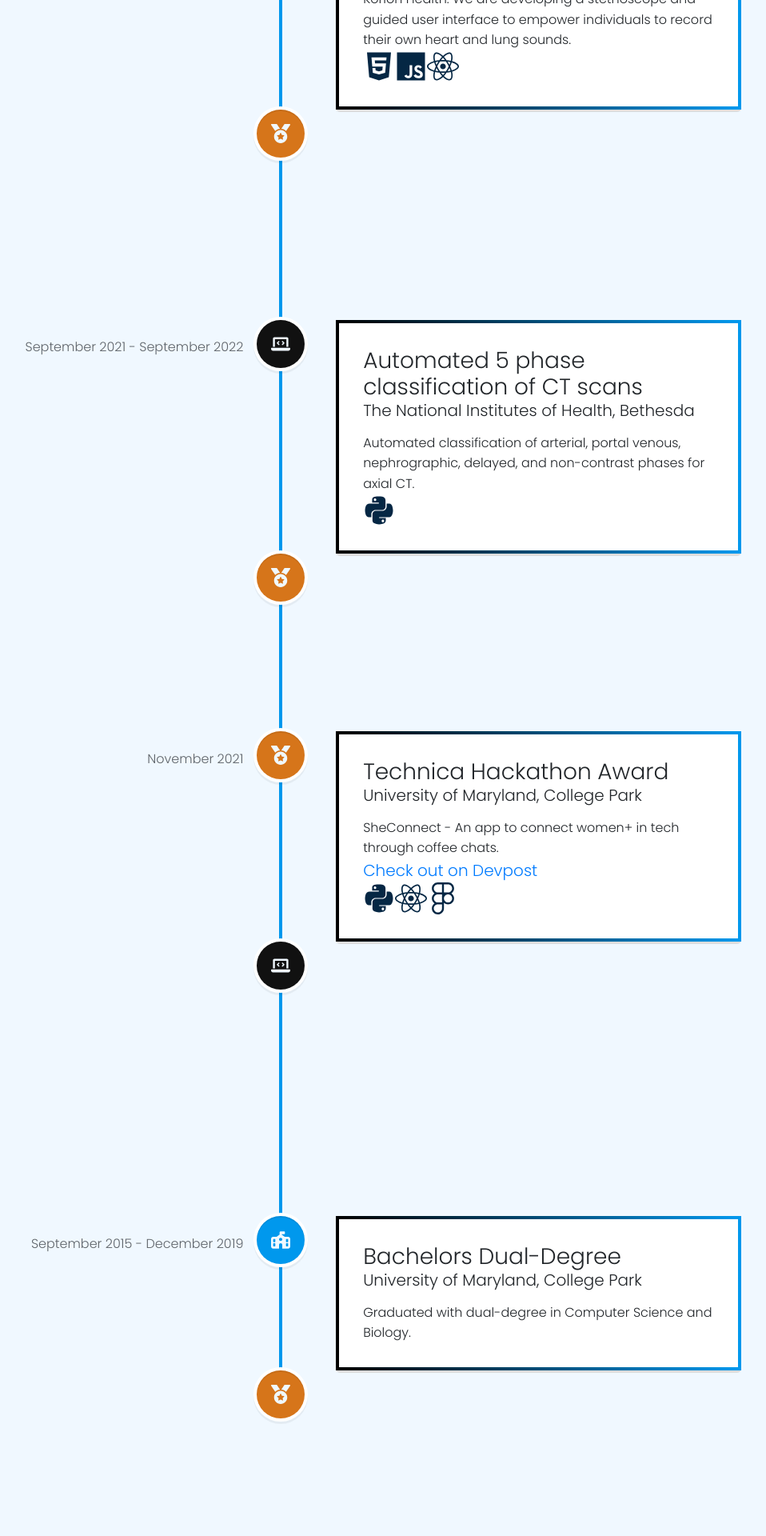
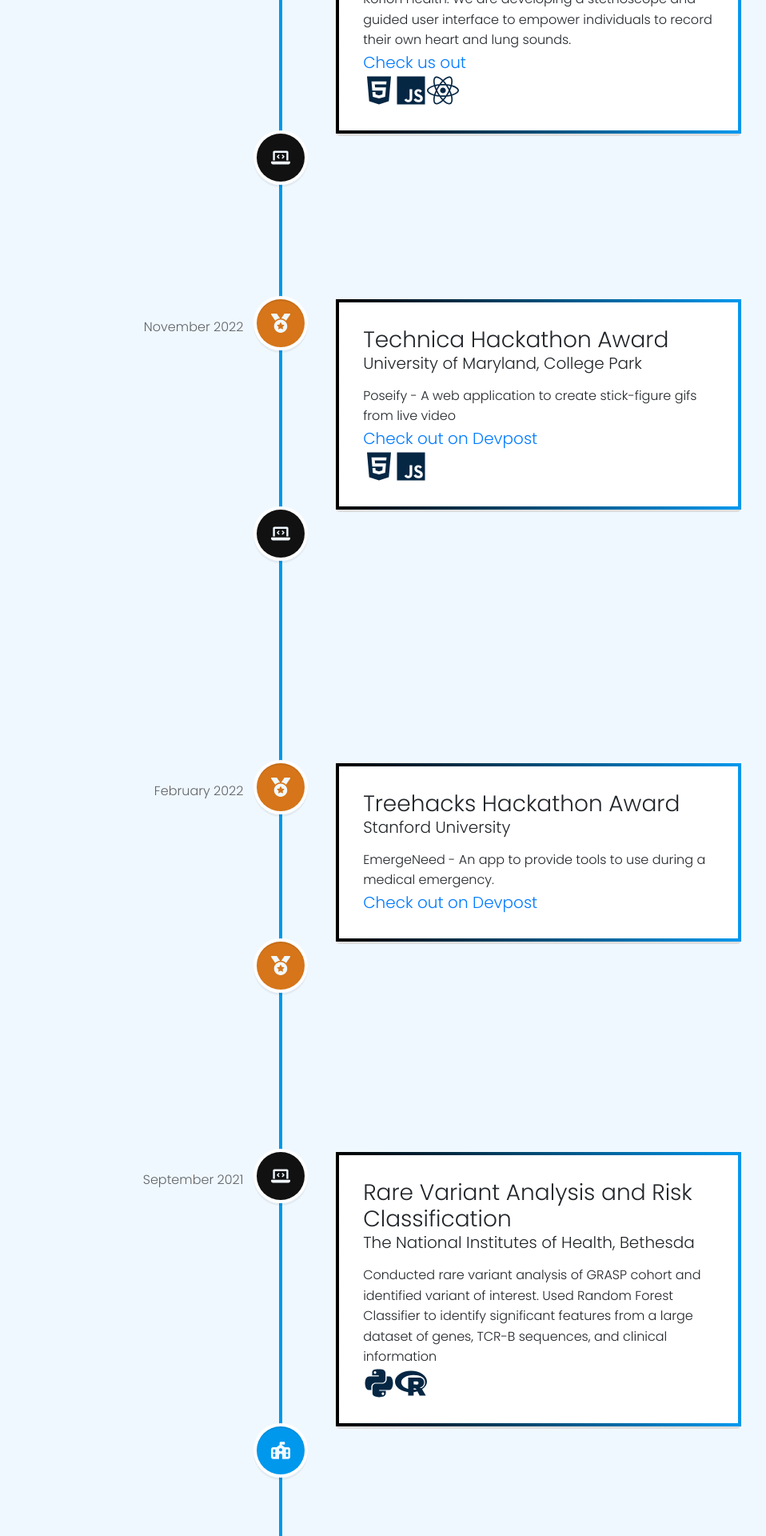
Before and after one commit to kshayand/PortfolioWebsite, a React (Create React App) app: page / in a window 1280 px wide. Shown: the part 760-2680 px from the top of the page at 80% size, without its empty margins (289-1247 px from the left). Built offline with nearby package versions, Linux system fonts and the light colour scheme; a web font is replaced by a local one.

Commit message:
attempting to use gh-pages

```diff
--- a/package.json
+++ b/package.json
@@ -1,4 +1,5 @@
 {
+  "homepage": "http://kshayand.github.io/PortfolioWebsite",
   "name": "my-app",
   "version": "0.1.0",
   "private": true,
@@ -17,6 +18,8 @@
   },
   "scripts": {
     "start": "react-scripts start",
+    "predeploy": "npm run build",
+    "deploy": "gh-pages -d build",
     "build": "react-scripts build",
     "test": "react-scripts test",
     "eject": "react-scripts eject"
@@ -38,5 +41,8 @@
       "last 1 firefox version",
       "last 1 safari version"
     ]
+  },
+  "devDependencies": {
+    "gh-pages": "^4.0.0"
   }
 }
--- a/src/Portfolio/Contact/Contact.js
+++ b/src/Portfolio/Contact/Contact.js
@@ -40,8 +40,11 @@
             </div>
             <div className = "socials">
                 <div className = "socials-icon">
-                    <a href = 'https://www.linkedin.com/in/akshaya-anand-271814100' >
+                    <a href = 'https://www.linkedin.com/in/akshaya-anand-271814100' target="_blank" rel="noopener noreferrer" >
                         <i className = "fa fa-linkedin"></i>
+                    </a>
+                    <a href = 'https://github.com/kshayand' target="_blank" rel="noopener noreferrer" >
+                        <i className="fa fa-github"></i>
                     </a>
                 </div>
             </div>
--- a/src/data.js
+++ b/src/data.js
@@ -13,17 +13,28 @@
     },
     {
         id:2,
-        title: "Korion Health",
-        location: "Pittsburgh",
+        title: "Co-founder",
+        location: "Korion Health Pittsburgh, PA",
         description: "Co-founder of a healthcare-tech company called Korion Health. We are developing a stethoscope and guided user interface to empower individuals to record their own heart and lung sounds.",
+        link : <a href = "https://www.korionhealth.com/" target="_blank" rel="noopener noreferrer">Check us out<br /></a>,
         skillIcons: [SVGicon.html5, SVGicon.js, SVGicon.react],
+        date: "March 2022 - Present",
+        icon: "work"
+
+    },
+    {
+        id:3,
+        title: "Independent Contractor",
+        location: "5Metis Durham, NC ",
+        description: "Automating data processing pipelines",
+        skillIcons: [SVGicon.python],
         date: "March 2022 - Present",
         icon: "work"
 
     },
 
     {
-        id:3,
+        id:4,
         title: "Technica Hackathon Award",
         location: "University of Maryland, College Park",
         description: "Poseify - A web application to create stick-figure gifs from live video",
@@ -34,17 +45,17 @@
 
     },
     {
-        id:4,
+        id:5,
         title: "Automated 5 phase classification of CT scans",
         location: "The National Institutes of Health, Bethesda",
-        description: "Automated classification of arterial, portal venous, nephrographic, delayed, and non-contrast phases for axial CT.",
+        description: "Automated classification of arterial, portal venous, nephrographic, delayed, and non-contrast phases for axial CT. Accepted as oral presentation at SPIE Medical Imaging 2023.",
         skillIcons: [SVGicon.python],
-        date: "September 2021 - September 2022",
+        date: "September 2022",
         icon: "work"
 
     },
     {
-        id:5,
+        id:6,
         title: "Treehacks Hackathon Award",
         location: "Stanford University",
         description: "EmergeNeed - An app to provide tools to use during a medical emergency.",
@@ -54,7 +65,7 @@
         icon: "award"
     },
     {
-        id:6,
+        id:7,
         title: "Technica Hackathon Award",
         location: "University of Maryland, College Park",
         description: "SheConnect - An app to connect women+ in tech through coffee chats.",
@@ -65,33 +76,73 @@
 
     },
     {
-        id:7,
+        id:8,
         title: "Rare Variant Analysis and Risk Classification",
         location: "The National Institutes of Health, Bethesda",
         description: "Conducted rare variant analysis of GRASP cohort and identified variant of interest. Used Random Forest Classifier to identify significant features from a large dataset of genes, TCR-B sequences, and clinical information",
         skillIcons: [SVGicon.python, SVGicon.r],
-        date: "September 2020-September 2021",
+        date: "September 2021",
         icon: "work"
 
     },
     {
-        id:8,
+        id:9,
+        title: "Teaching Assistant",
+        location: "FAES, The National Institutes of Health",
+        description: "Introduction to python",
+        skillIcons: [],
+        date: "March 2021",
+        icon: "school"
+
+    },
+    {
+        id:10,
         title: "Bachelors Dual-Degree",
         location: "University of Maryland, College Park",
         description: "Graduated with dual-degree in Computer Science and Biology.",
         skillIcons: [],
-        date: "September 2015 - December 2019",
+        date: "December 2019",
         icon: "school"
 
     },
     {
-        id:9,
+        id:11,
+        title: "Independent Contractor",
+        location: "AgriMetis Lutherville, MD",
+        description: "Set up database and visualizations for agri-chemical efficacy data. Automated the data processing pipeline.",
+        skillIcons: [SVGicon.python],
+        date: "September 2019",
+        icon: "work"
+
+    },
+    {
+        id:12,
+        title: "Teaching Assistant",
+        location: "University of Maryland, College Park",
+        description: "Bioinformatic Algorithms",
+        skillIcons: [],
+        date: "May 2019",
+        icon: "school"
+
+    },
+    {
+        id:13,
+        title: "Teaching Assistant",
+        location: "University of Maryland, College Park",
+        description: "Introductory Web Development",
+        skillIcons: [],
+        date: "December 2018",
+        icon: "school"
+
+    },
+    {
+        id:14,
         title: "Bitcamp Hackathon Award",
         location: "University of Maryland, College Park",
         description: "CloseCall - An Android app to detect a car crash and notify first responders.",
         link : <a href = "https://devpost.com/software/close-call" target="_blank" rel="noopener noreferrer">Check out on Devpost<br /></a>,
         skillIcons: [SVGicon.android,SVGicon.js],
-        date: "November 2021",
+        date: "April 2018",
         icon: "award"
 
     }
```
Also changed, not shown: src/icons.js, 1 other file (tests, documents, lock files or other folders).
